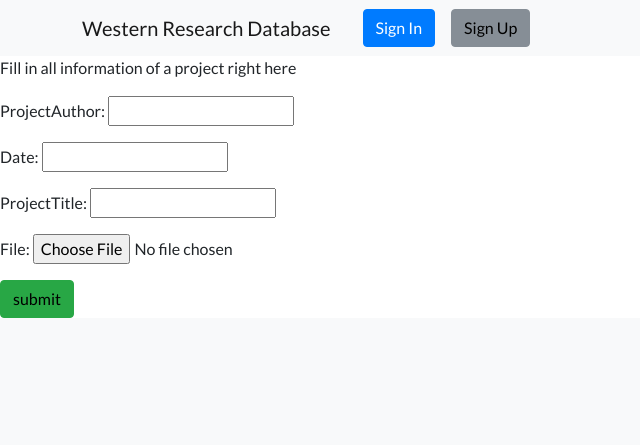
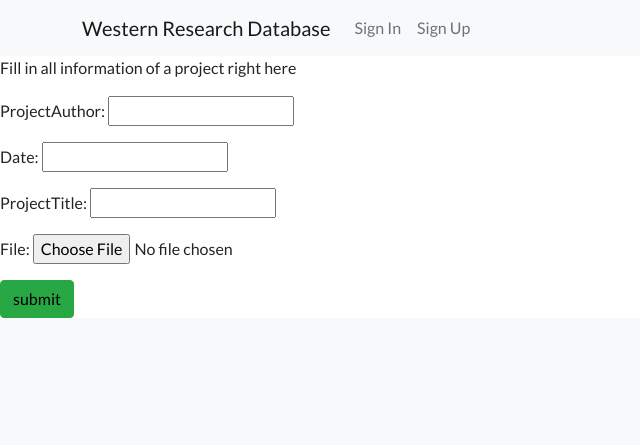
Before and after one commit to codycon1/CapstoneResearchDB, a Django app: page /saved/ in a window 1280 px wide. Shown: the top 445 px of the page, without its empty margins (0-640 px from the left). Run offline with Django 4.2, Linux system fonts and the light colour scheme; parts of the project's set-up code (start-up, migrations or seed data) failed here and were passed over; some libraries are stand-ins or nearby versions.

Commit message:
Navbar changes

```diff
--- a/templates/base.html
+++ b/templates/base.html
@@ -18,27 +18,43 @@
     <div class="container"><a class="navbar-brand" href="/">Western Research Database</a>
         <button data-bs-toggle="collapse" class="navbar-toggler" data-bs-target="#navcol-1"></button>
 
-        {% if user.is_authenticated %}
-            {% if user.is_staff %}
-                <a class="btn btn-primary ms-auto" role="button" href="/logout">Sign Out</a>
-                <a class="btn btn-secondary ms-auto" role="button" href="/admin">Admin</a>
-                <a class="btn btn-secondary ms-auto" role="button" href="/changeApproval">Process proposals</a>
-            {% else %}
-                <div class="collapse navbar-collapse" id="navcol-1">
-                <a class="btn btn-primary ms-auto" role="button" href="/logout">Sign Out</a>
-                <a class="btn btn-secondary ms-auto" role="button" href="/upload">Submit proposal</a>
-                <a class="btn btn-secondary ms-auto" role="button" href="/submissions">My proposals</a>
-            {% endif %}
+        <div class="collapse navbar-collapse" id="navbarSupportedContent">
+            <ul class="navbar-nav mr-auto">
+                {% if user.is_authenticated %}
+                    {% if user.is_staff %}
+                        <li class="nav-item">
+                            <a class="nav-link" role="button" href="/logout">Sign Out</a>
+                        </li>
+                        <li class="nav-item">
+                            <a class="nav-link" role="button" href="/admin">Admin</a>
+                        </li>
+                        <li class="nav-item">
+                            <a class="nav-link" role="button" href="/changeApproval">Process
+                                proposals</a>
+                        </li>
+                    {% else %}
+                        <li class="nav-item">
+                            <a class="nav-link" role="button" href="/logout">Sign Out</a>
+                        </li>
+                        <li class="nav-item">
+                            <a class="nav-link" role="button" href="/upload">Submit proposal</a>
+                        </li>
+                        <li class="nav-item">
+                            <a class="nav-link" role="button" href="/submissions">My proposals</a>
+                        </li>
+                    {% endif %}
+                {% else %}
+                    <li class="nav-item">
+                        <a class="nav-link" role="button"
+                           href="/login">Sign In</a>
+                    </li>
+                    <li class="nav-item">
+                        <a class="nav-link" role="button"
+                           href="/signup">Sign Up</a>
+                    </li>
+                {% endif %}
+            </ul>
         </div>
-        {% else %}
-            <div class="collapse navbar-collapse" id="navcol-1">
-                <a class="btn btn-primary ml-auto ms-3" role="button"
-                   href="/login">Sign In</a>
-                <a class="btn btn-secondary ml-auto ms-3" role="button"
-                   href="/signup">Sign Up</a>
-            </div>
-        {% endif %}
-
     </div>
 </nav>
 
```
